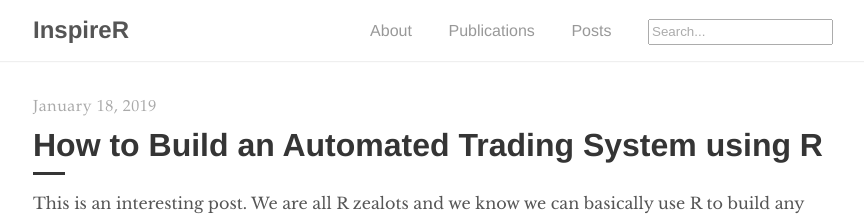
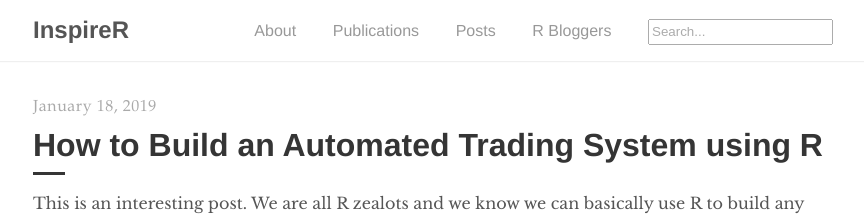
Before and after one commit to wlinInspire/wlinInspire.github.io, a Jekyll site: the page built from index.html, in a window 1280 px wide. Shown: the top 216 px of the page, without its empty margins (207-1071 px from the left). Built offline with Jekyll 4.4.1, drawn with Linux system fonts in a browser that asks for light colours; the list of posts is cut into pages by our own code.

Commit message:
Add R blogger link

```diff
--- a/_includes/navigation.html
+++ b/_includes/navigation.html
@@ -7,6 +7,7 @@
       <li><a href="{{ '/about' | prepend: site.baseurl }}">About</a></li>
       <li><a href="{{ '/publications' | prepend: site.baseurl }}">Publications</a></li>
       <li><a href="{{ site.baseurl }}/">Posts</a></li>
+      <li><a href="https://www.r-bloggers.com" target='blank'>R Bloggers</a></li>
       <li>
         <form action="../search.html" method="get">
           <input type="search" name="query" id="search_box" placeholder="Search...">
```
